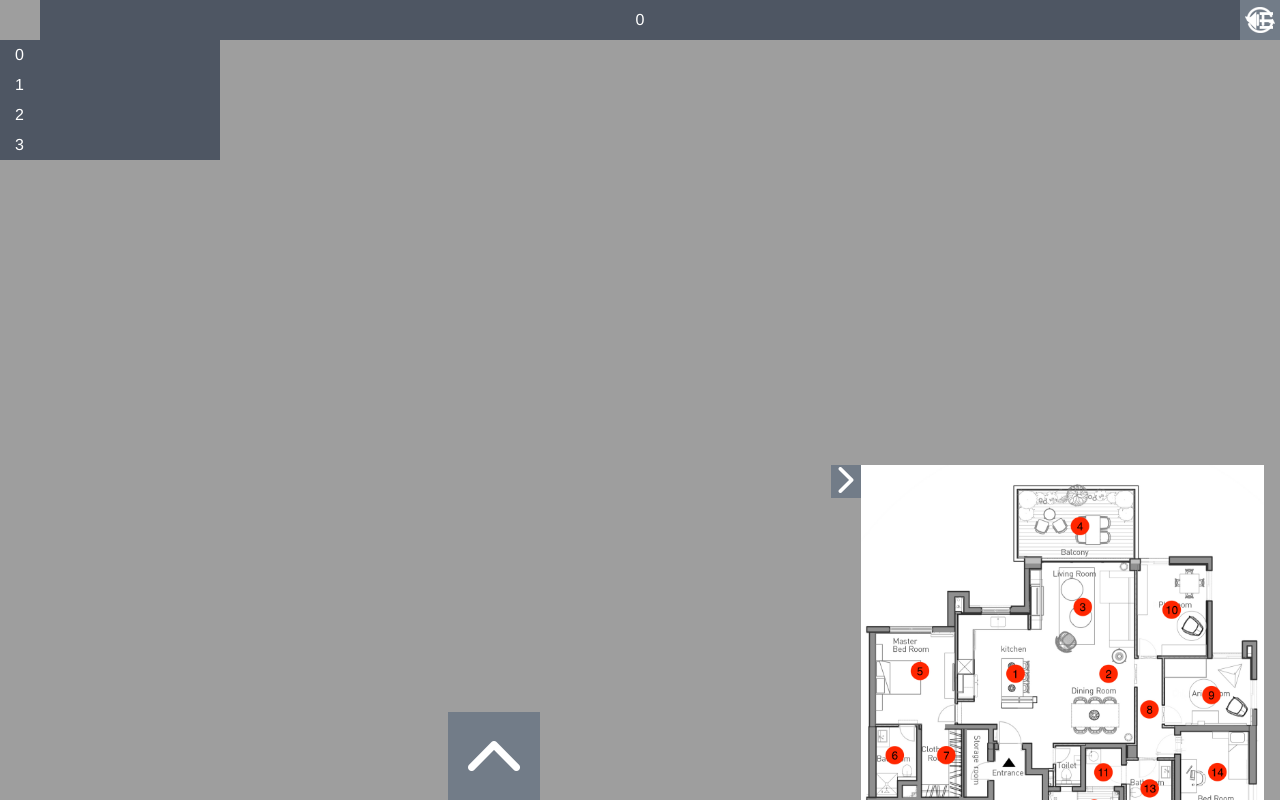
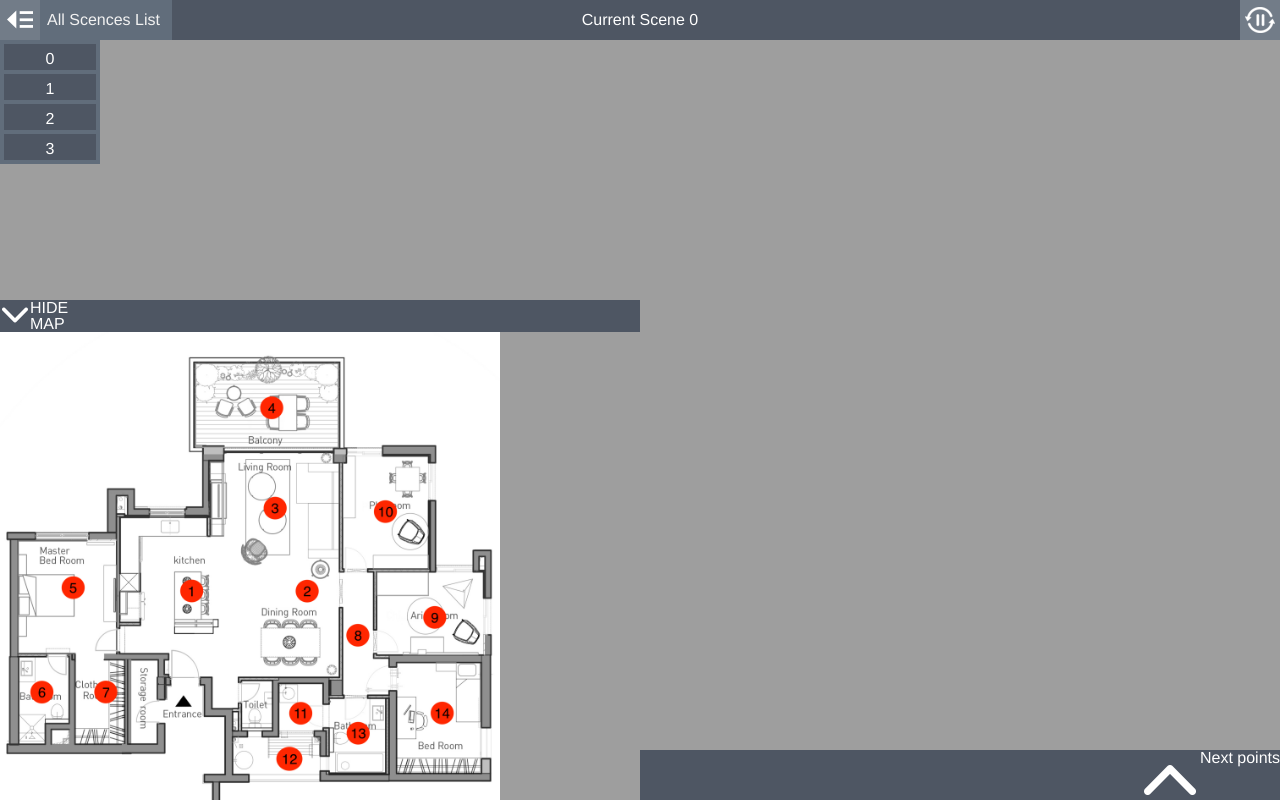
Before and after one commit to yairabf/Panoramic-View-Inside-Building, an Electron app: page marz.html in a window 1280 px wide. Drawn offline with Linux system fonts and the light colour scheme; no server answers; animation ran at ten frames a second.

Commit message:
adding map to the 360 panormic app

```diff
--- a/marz.html
+++ b/marz.html
@@ -24,57 +24,39 @@
     <ul class="scenes" id="scenes">
     </ul>
   </div>
-
+<div id="upperFooter">
   <div id="titleBar">
     <h1 class="sceneName"></h1>
   </div>
+
 
   <a href="#" id="autorotateToggle">
     <img class="icon off" src="img/play.png">
     <img class="icon on" src="img/pause.png">
   </a>
+  <div id="sceneListToggleDiv">
+      <a href="#" id="sceneListToggle">
+          <img class="icon off" src="img/expand.png">
+          <img class="icon on" src="img/collapse.png">
+        </a>
+        <h3 id ="sceneListToggleText">All Scences List</h3>
 
-  <a href="#" id="fullscreenToggle">
-    <img class="icon off" src="img/fullscreen.png">
-    <img class="icon on" src="img/windowed.png">
-  </a>
-
-  <a href="#" id="sceneListToggle">
-    <img class="icon off" src="img/expand.png">
-    <img class="icon on" src="img/collapse.png">
-  </a>
-  <div id="contact">
-    Contact me!
   </div>
-  <a href="#" id="toggle">Contact</a>
-  <!-- <a href="#" id="viewUp" class="viewControlButton viewControlButton-1">
-    <img class="icon" src="img/up.png">
-  </a>
-  <a href="#" id="viewDown" class="viewControlButton viewControlButton-2">
-    <img class="icon" src="img/down.png">
-  </a>
-  <a href="#" id="viewLeft" class="viewControlButton viewControlButton-3">
-    <img class="icon" src="img/left.png">
-  </a>
-  <a href="#" id="viewRight" class="viewControlButton viewControlButton-4">
-    <img class="icon" src="img/right.png">
-  </a>
-  <a href="#" id="viewIn" class="viewControlButton viewControlButton-5">
-    <img class="icon" src="img/plus.png">
-  </a>
-  <a href="#" id="viewOut" class="viewControlButton viewControlButton-6">
-    <img class="icon" src="img/minus.png">
-  </a> -->
-
-  <div id="keyboardPlace"></div>
+ </div>
   <div id="mapContainer">
     <div id="arrowDiv" innerText="<p>hide<br>map</p>">
-      <img id="arrow" src="img/right.png" />
+      <img id="arrow" src="img/down.png" />
+      <p id="mapText"></p>
     </div>
     <div id="mapDiv">
       <img id="mapImage" src="Data/map.JPEG" />
     </div>
   </div>
+  <div id="keyboardPlace" align="right">
+
+    <p>Next points</p>
+  </div>
+
 
   <script src="vendor/es5-shim.js"></script>
   <script src="vendor/eventShim.js"></script>
--- a/marz.js
+++ b/marz.js
@@ -32,12 +32,10 @@ const main = remote.require("./main.js");
   var sceneListToggleElement = document.querySelector('#sceneListToggle');
   var autorotateToggleElement = document.querySelector('#autorotateToggle');
   var fullscreenToggleElement = document.querySelector('#fullscreenToggle');
+  var keyboardPlace = document.getElementById("keyboardPlace");
   var mapContainer = document.getElementById( 'mapContainer' )
-  var mapText = document.createElement('p');
-  mapText.setAttribute("id", "mapText");
-  mapText.innerText = "SHOW\nMAP"
+  var mapText = document.getElementById('mapText');
 
-  debugger;
   console.log(data.scenes);
   for (let i = 0; i < data.scenes.length; i++) {
     var sceneList = document.getElementById('scenes');
@@ -45,7 +43,6 @@ const main = remote.require("./main.js");
     aScene.setAttribute("class", "scene");
     aScene.setAttribute("data-id", i);
     aScene.setAttribute("href", "#");
-    debugger
     var liScence = document.createElement('li');
     liScence.setAttribute("class", "text");
     liScence.innerHTML = i;
@@ -99,7 +96,6 @@ const main = remote.require("./main.js");
     //   { cubeMapPreviewUrl: urlPrefix + "/" + data.id + "/preview.jpg" });
     // var geometry = new Marzipano.CubeGeometry(data.levels);
 
-    debugger;
     var source = Marzipano.ImageUrlSource.fromString(
       urlPrefix + data.id + ".JPG");
     //  { cubeMapPreviewUrl: urlPrefix + "/" + data.id + "/preview.jpg" });
@@ -174,27 +170,27 @@ const main = remote.require("./main.js");
   });
 
   mapContainer.addEventListener( 'click', function() {
-    debugger;
     var arrow = document.getElementById( 'arrow' );
     var arrowDiv = document.getElementById( 'arrowDiv' );
     var map = document.getElementById( 'mapImage' );
-    if (this.style.width == '50px' || this.style.width == '') {
-      this.style.width = '450px';
-      arrow.src = "img/right.png";
+    if (this.style.height == '50px' || this.style.height == '') {
+      this.style.height = '500px';
+      arrow.src = "img/down.png";
       arrow.style.maxHeight = "30px";
       arrow.style.maxWidth = "30px";
-      arrowDiv.removeChild(mapText);
+      mapText.innerText = "HIDE\nMAP";
       map.style.display = "";
     } else {
-      this.style.width = '50px';
-      arrow.src = "img/left.png";
+      this.style.height = '50px';
+      arrow.src = "img/up.png";
       arrow.style.maxHeight = "100%";
       arrow.style.maxWidth = "100%";
-      arrowDiv.appendChild(mapText);
+      mapText.innerText = "SHOW\nMAP";
       map.style.display = "none";
 
     }
  }, false );
+ mapContainer.click();
 
   // DOM elements for view controls.
   // var viewUpElement = document.querySelector('#viewUp');
@@ -222,10 +218,9 @@ const main = remote.require("./main.js");
   }
 
   function switchScene(scene) {
-    debugger;
-    var keyboard = document.getElementById("keyboardPlace");
-    if (keyboard.childNodes.length > 0) {
-      keyboard.removeChild(keyboard.childNodes[0]);
+    keyboardList = document.getElementById("keyboardList");
+    if (keyboardList != null) {
+      keyboardPlace.removeChild(keyboardList);
     }
     stopAutorotate();
     //scene.view.setParameters(scene.data.initialViewParameters);
@@ -233,18 +228,17 @@ const main = remote.require("./main.js");
     startAutorotate();
     updateSceneName(scene);
     updateSceneList(scene);
-    debugger;
     var keyboardList = document.createElement("ul");
     listOfLinkHotspots[scene.data.index].forEach((element, index) => {
       keyboardList.appendChild(createKeyboardElement(element, index));
     });
 
     keyboardList.setAttribute("id", "keyboardList");
-    keyboard.appendChild(keyboardList);
+    keyboardPlace.appendChild(keyboardList);
   }
 
   function updateSceneName(scene) {
-    sceneNameElement.innerHTML = sanitize(scene.data.name);
+    sceneNameElement.innerHTML = "Current Scene " + sanitize(scene.data.name);
   }
 
   function updateSceneList(scene) {
@@ -297,7 +291,6 @@ const main = remote.require("./main.js");
   }
 
   function createKeyboardElement(element, index) {
-    debugger;
     // Create wrapper element to hold icon and tooltip.
     var wrapper = document.createElement('li');
     //wrapper.setAttribute("role", "button;");
--- a/style.css
+++ b/style.css
@@ -33,14 +33,6 @@ a, a:hover, a:active, a:visited {
   color: inherit;
 }
 
-#contact
-{
-    display: none;
-    background: grey;
-    color: #FFF;
-    padding: 10px;
-}
-
 #pano {
   position: absolute;
   top: 0;
@@ -53,7 +45,7 @@ a, a:hover, a:active, a:visited {
 #titleBar {
   position: absolute;
   top: 0;
-  left: 0;
+  left: 170px;
   right: 40px;
   height: 40px;
   text-align: center;
@@ -207,25 +199,7 @@ body.fullscreen-enabled.mobile #autorotateToggle {
 #autorotateToggle.enabled .icon.off {
   display: none;
 }
-#keyboardList{
-  display:inline-flex;
-  overflow: hidden;
-  background-color: #333;
-  margin-left:35%;
-  position: fixed;
-  bottom: 0;
-  background-color: rgb(103,115,131);
-  background-color: rgba(103,115,131,0.8);
-}
-.keyboardItem{
-  float: right;
-  display: block;
-  color: #f2f2f2;
-  text-align: center;
-  padding: 14px 16px;
-  text-decoration: none;
-  font-size: 17px;
-}
+
 
 .listKeyItem{
   float: left;
@@ -235,6 +209,19 @@ body.fullscreen-enabled.mobile #autorotateToggle {
   padding: 14px 16px;
   text-decoration: none;
   font-size: 17px;
+}
+
+a#sceneListToggle{
+  position: relative;
+  z-index: 2;
+  margin-left: 5px;
+  margin-top: 4px;
+}
+
+#sceneListToggleText{
+  color: #f2f2f2;
+    z-index: 1;
+    margin: 12px;
 }
 
 .mobile #sceneListToggle {
@@ -251,9 +238,7 @@ body.fullscreen-enabled.mobile #autorotateToggle {
 }
 
 #sceneListToggle .icon {
-  position: absolute;
   top: 5px;
-  right: 5px;
   width: 30px;
   height: 30px;
 }
@@ -279,12 +264,21 @@ body.fullscreen-enabled.mobile #autorotateToggle {
   display: none;
 }
 
+#sceneListToggleDiv {
+  background-color: rgba(103,115,131,0.8);
+  top: 0;
+  left: 0;
+  display: flex;
+  flex-direction: row;
+  z-index: 1;
+  position: absolute;
+}
 #sceneList {
   position: absolute;
   top: 0;
   left: -220px;
   padding-top: 40px;
-  width: 220px;
+  width: 100px;
   max-height: 100%;
   overflow-x: hidden;
   overflow-y: auto;
@@ -298,6 +292,11 @@ body.fullscreen-enabled.mobile #autorotateToggle {
 }
 
 #sceneList .scenes {
+  border-color: rgba(103,115,131,0.8);
+  border-left-width: 4px;
+  border-bottom-width: 4px;
+  border-style: solid;
+  border-right-width: 4px;
   width: 100%;
   background-color: rgb(58,68,84);
   background-color: rgba(58,68,84,0.8);
@@ -322,6 +321,9 @@ body.fullscreen-enabled.mobile #autorotateToggle {
 }
 
 #sceneList .scene {
+  border-style: solid;
+  border-block-start-width: 4px;
+  border-color: rgba(103,115,131,0.8);
   display: block;
   width: 100%;
   height: 30px;
@@ -332,6 +334,7 @@ body.fullscreen-enabled.mobile #autorotateToggle {
 }
 
 #sceneList .scene .text {
+  text-align: center;
   width: 100%;
   height: 100%;
   padding: 0 15px;
@@ -856,17 +859,15 @@ body.view-control-buttons .viewControlButton {
 }
 
 #mapContainer {
-  display:flex;
+  width: 50%;
+  bottom: 0;
   float: right;
-  border: 1px solid black;
-  height: 450px;
-  width:450px;
-  margin-top: 35%;
-  transition:             width 500ms ease;
-      -moz-transition:    width 500ms ease;
-      -ms-transition:     width 500ms ease;
-      -o-transition:      width 500ms ease;
-      -webkit-transition: width 500ms ease;
+  position: fixed;
+  transition:             height 500ms ease;
+      -moz-transition:    height 500ms ease;
+      -ms-transition:     height 500ms ease;
+      -o-transition:      height 500ms ease;
+      -webkit-transition: height 500ms ease;
 }
 #mapDiv {
   z-index: 1;
@@ -876,8 +877,9 @@ body.view-control-buttons .viewControlButton {
 }
 
 #arrowDiv {
+  display: flex;
   max-height: fit-content;
-  background-color: rgba(103,115,131,0.8);
+  background-color: rgba(58,68,84,0.8);
   z-index: 1;
 /* max-width: 10%; */
 }
@@ -890,3 +892,38 @@ img#arrow {
 max-width: 30px;
 max-height: 30px;
 }
+
+#buttomControl {
+  list-style-type: none;
+  margin: 0;
+  padding: 0;
+  overflow: hidden;
+  background-color: #333;
+  position: fixed;
+  bottom: 0;
+  width: 100%;
+}
+#keyboardPlace {
+  display: flex;
+  flex-direction: row-reverse;
+  background-color: rgba(58,68,84,0.8);
+  height: 50px;
+  width: 50%;
+  float: right;
+  right: 0;
+  bottom: 0;
+  position: fixed;
+
+}
+#keyboardList{
+  display: flex;
+  overflow: hidden;
+}
+.keyboardItem{
+  float: right;
+  display: block;
+  /* color: #f2f2f2; */
+  text-align: center;
+  text-decoration: none;
+  font-size: 17px;
+}
```
Also changed, not shown: upload.js (+0 -8 lines).
